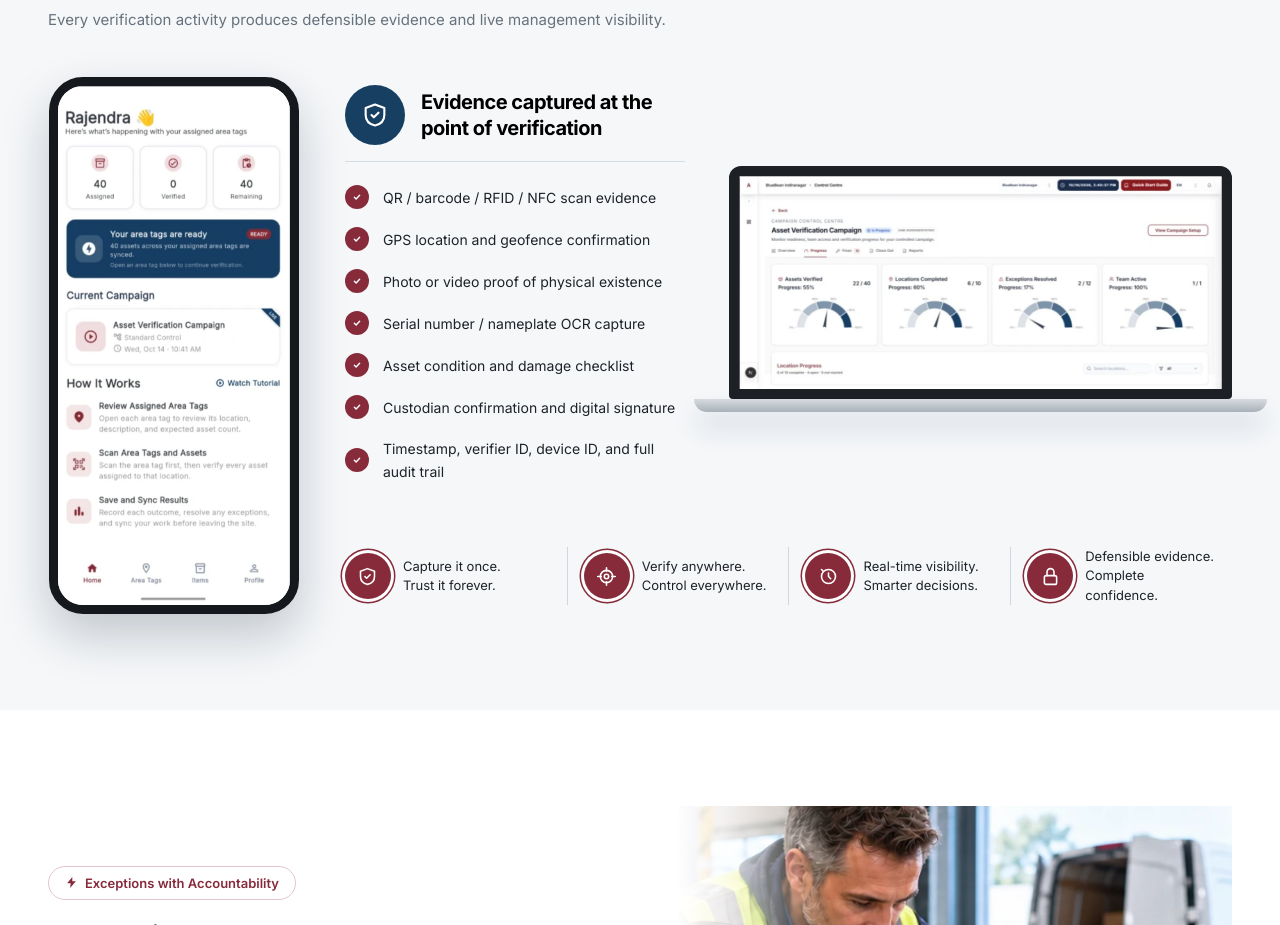
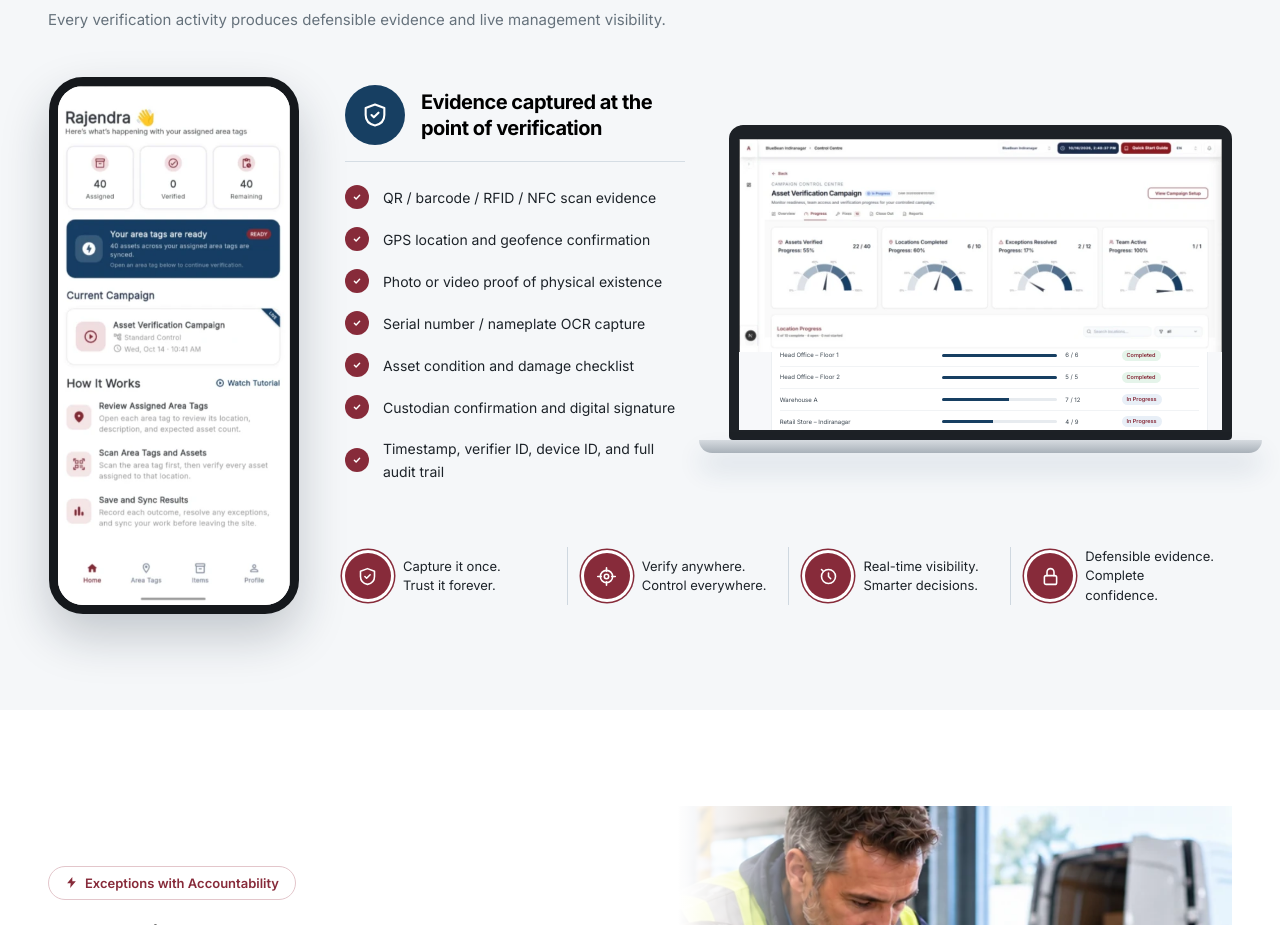
Before and after one commit to raiabhimanyu411-create/assetskount, a React (Vite) app in the folder client/: page / in a window 1280 px wide. Shown: the part 4182-5107 px from the top of the page. Built offline with nearby package versions, Linux system fonts and the light colour scheme.

Commit message:
correction

```diff
--- a/client/src/pages/Home.module.css
+++ b/client/src/pages/Home.module.css
@@ -1138,16 +1138,37 @@
 .rtPhone img,
 .rtScreen img { display: block; width: 100%; height: auto; }
 
-.rtLaptop { min-width: 0; }
+.rtLaptop { min-width: 0; width: 100%; max-width: 560px; justify-self: end; }
 
 .rtScreen {
+  aspect-ratio: 16 / 10;
   overflow: hidden;
   border: 10px solid #1d2126;
-  border-radius: 12px 12px 4px 4px;
-  background: #fff;
+  border-top-width: 14px;
+  border-radius: 14px 14px 4px 4px;
+  background: #f7f8fa;
 }
 
-.rtBase { height: 13px; margin: 0 -7%; border-radius: 0 0 16px 16px; background: linear-gradient(#d6dbe0, #a9b1b9); box-shadow: 0 16px 26px rgba(23, 63, 98, .16); }
+.rtScreenMore {
+  margin: -2.2% 3% 0 6.5%;
+  padding: 2px 8px 6px;
+  border: 1px solid #eceff2;
+  border-top: 0;
+  border-radius: 0 0 6px 6px;
+  background: #fff;
+  font-size: 6px;
+  color: #3b4650;
+}
+
+.rtScreenMore > div { display: grid; grid-template-columns: 1.6fr 1.2fr .5fr .8fr; align-items: center; gap: 8px; padding: 5px 0; border-top: 1px solid #f1f3f5; }
+.rtScreenMore i { display: block; height: 3px; border-radius: 3px; background: #e7ebef; overflow: hidden; }
+.rtScreenMore i b { display: block; height: 100%; background: #173F62; }
+.rtScreenMore em { justify-self: start; padding: 1px 5px; border-radius: 6px; font-style: normal; font-size: 5.5px; font-weight: 600; }
+.rtStateCompleted { background: #e5f4ea; color: #1f7a3d; }
+.rtStateInProgress { background: #e8eff7; color: #173F62; }
+.rtStateNotStarted { background: #eef0f2; color: #6b7680; }
+
+.rtBase { height: 13px; margin: 0 -6%; border-radius: 0 0 16px 16px; background: linear-gradient(#d6dbe0, #a9b1b9); box-shadow: 0 16px 26px rgba(23, 63, 98, .16); }
 
 @media (max-width: 1150px) {
   .rtGrid {
--- a/client/src/pages/HomePage.jsx
+++ b/client/src/pages/HomePage.jsx
@@ -80,6 +80,14 @@ const rtProps = [
   ["Verify anywhere.", "Control everywhere.", <><circle cx="12" cy="12" r="7" /><circle cx="12" cy="12" r="2.5" /><path d="M12 2v4M12 18v4M2 12h4M18 12h4" /></>],
   ["Real-time visibility.", "Smarter decisions.", <><circle cx="12" cy="12" r="8" /><path d="M12 8v4l2.5 2.5M4 4l2 2" /></>],
   ["Defensible evidence.", "Complete confidence.", <><rect x="5" y="11" width="14" height="10" rx="2" /><path d="M8 11V7a4 4 0 0 1 8 0v4" /></>],
+];
+
+const rtLocations = [
+  ["Head Office – Floor 1", 6, 6, "Completed"],
+  ["Head Office – Floor 2", 5, 5, "Completed"],
+  ["Warehouse A", 7, 12, "In Progress"],
+  ["Retail Store – Indiranagar", 4, 9, "In Progress"],
+  ["IT Department", 0, 8, "Not Started"],
 ];
 
 const stages = [
@@ -440,6 +448,16 @@ function RtLaptop() {
     <div className={styles.rtLaptop}>
       <div className={styles.rtScreen}>
         <img src={`${IMG}/control-centre-web.webp`} width="888" height="392" alt="The ASSETKOUNT campaign control centre showing verification progress gauges" loading="lazy" decoding="async" />
+        <div className={styles.rtScreenMore} aria-hidden="true">
+          {rtLocations.map(([place, done, total, state]) => (
+            <div key={place}>
+              <span>{place}</span>
+              <i><b style={{ width: `${(done / total) * 100}%` }} /></i>
+              <span>{done} / {total}</span>
+              <em className={styles[`rtState${state.replace(" ", "")}`]}>{state}</em>
+            </div>
+          ))}
+        </div>
       </div>
       <div className={styles.rtBase} />
     </div>
```
